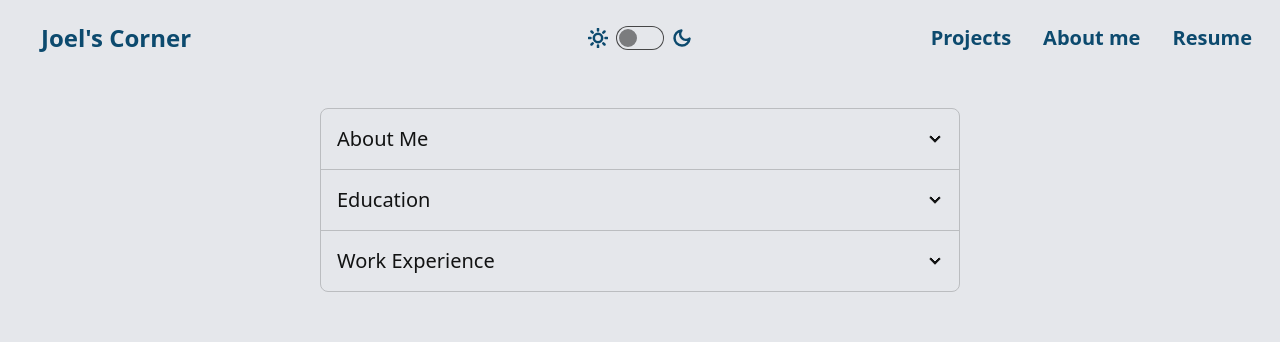
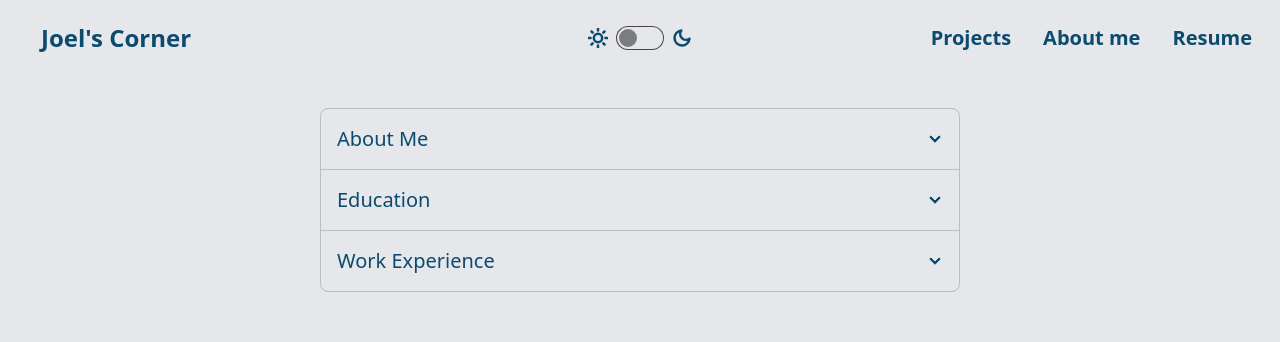
Before and after one commit to Neeblue/joels-corner, a React (Vite) app: page /about in a window 1280 px wide. Shown: the top 342 px of the page. Built offline with nearby package versions, Linux system fonts and the light colour scheme.

Commit message:
Dark mode text fix

```diff
--- a/src/components/Navbar.tsx
+++ b/src/components/Navbar.tsx
@@ -32,9 +32,9 @@ export default function Navbar() {
                 {/* Homepage buttons on small screens */}
                 <div className="dropdown">
                     <div tabIndex={0} role="button" className="btn btn-ghost lg:hidden" onClick={() => setDropdownOpen(!dropdownOpen)}>
-                        <svg xmlns="http://www.w3.org/2000/svg" className="h-5 w-5" fill="none" viewBox="0 0 24 24" stroke="currentColor"><path strokeLinecap="round" strokeLinejoin="round" strokeWidth="2" d="M4 6h16M4 12h8m-8 6h16" /></svg>
+                        <svg xmlns="http://www.w3.org/2000/svg" className="h-5 w-5 text-primary" fill="none" viewBox="0 0 24 24" stroke="currentColor"><path strokeLinecap="round" strokeLinejoin="round" strokeWidth="2" d="M4 6h16M4 12h8m-8 6h16" /></svg>
                     </div>
-                    <ul tabIndex={0} className={`menu menu-sm dropdown-content mt-3 z-[1] p-2 shadow bg-base-100 rounded-box w-36 ${dropdownOpen ? '' : 'hidden'}`}>
+                    <ul tabIndex={0} className={`menu menu-sm dropdown-content mt-3 z-[1] p-2 shadow bg-base-100 text-primary rounded-box w-36 ${dropdownOpen ? '' : 'hidden'}`}>
                         <li><Link className="text-lg" onClick={closeDropdown} to="/projects">Projects</Link></li>
                         <li><Link className="text-lg" onClick={closeDropdown} to="/about">About me</Link></li>
                         <li><Link className="text-lg" onClick={closeDropdown} to="/resume">Resume</Link></li>
--- a/src/pages/About.tsx
+++ b/src/pages/About.tsx
@@ -28,7 +28,7 @@ export default function About() {
     <div className='about-container max-w-[95vw] md:max-w-[50vw] m-auto mt-8 mb-8'>
       <div className="join join-vertical w-full">
         {Object.entries(about).map(([section, items], index) => (
-          <div className="collapse collapse-arrow join-item border border-base-300" key={section}>
+          <div className="collapse collapse-arrow join-item border border-base-300 text-primary" key={section}>
             <input
               type="radio"
               name={`my-accordion-${index}`}
```
